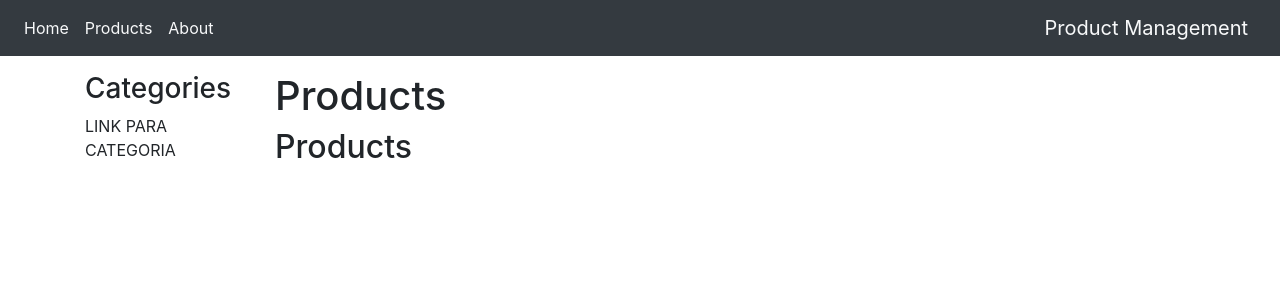
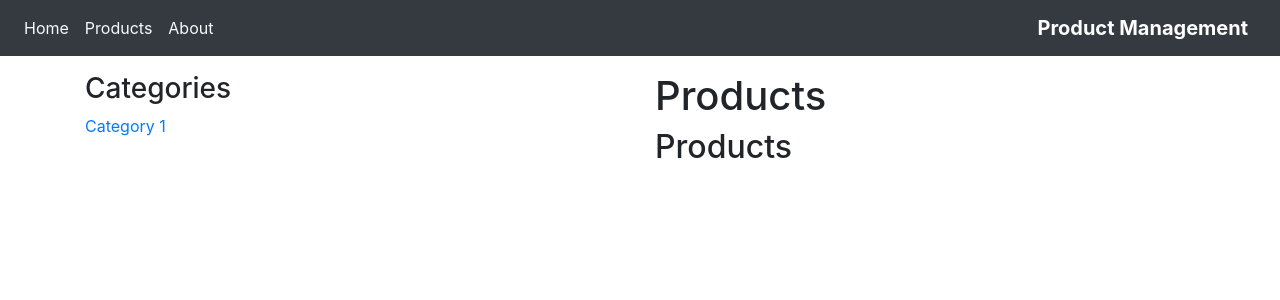
Before and after one commit to ZamurVedovatto/geranciador-produtos-react, a React (Create React App) app: page /products in a window 1280 px wide. Shown: the top 300 px of the page. Built offline with nearby package versions, Linux system fonts and the light colour scheme.

Commit message:
Mapping Categories and using URL parameters

```diff
--- a/src/App.js
+++ b/src/App.js
@@ -14,7 +14,7 @@ function App() {
     <Router>
       <div>
         <nav className="navbar navbar-expand-lg navbar-light bg-dark d-flex flex-row-reverse">
-          <a className="navbar-brand text-light" href="/">Product Management</a>
+          <a className="navbar-brand text-white font-weight-bold" href="/">Product Management</a>
           <ul className="navbar-nav mr-auto">
             <li className="nav-item">
               <Link className="nav-link text-light" to="/">Home</Link>
--- /dev/null
+++ b/src/Category.js
@@ -0,0 +1,13 @@
+import React, { Component } from 'react'
+
+class Category extends Component {
+  render () {
+    return (
+      <div>
+        <h1>Category</h1>
+      </div>
+    )
+  }
+}
+
+export default Category
--- a/src/Products.js
+++ b/src/Products.js
@@ -1,18 +1,22 @@
 import React, { Component } from 'react'
-import { Route } from 'react-router-dom'
+import { Route, Link } from 'react-router-dom'
 import ProductsHome from './ProductsHome'
+import Category from './Category'
 
 class Products extends Component {
   render() {
+    const { match } = this.props
+
     return (
       <div className="row">
-        <div className="col-md-2">
+        <div className="col-4">
           <h3>Categories</h3>
-          LINK PARA CATEGORIA
+          <Link to='products/categories/1'>Category 1</Link>
         </div>
-        <div className="col-md-10">
+        <div className="col-6 offset-2">
           <h1>Products</h1>
-          <Route exact path={this.props.match.url} component={ProductsHome} />
+          <Route exact path={match.url} component={ProductsHome} />
+          <Route exact path={match.url + '/categories/:catId'} component={Category} />
         </div>
       </div>
     )
```
Also changed, not shown: 1 other file (tests, documents, lock files or other folders).
